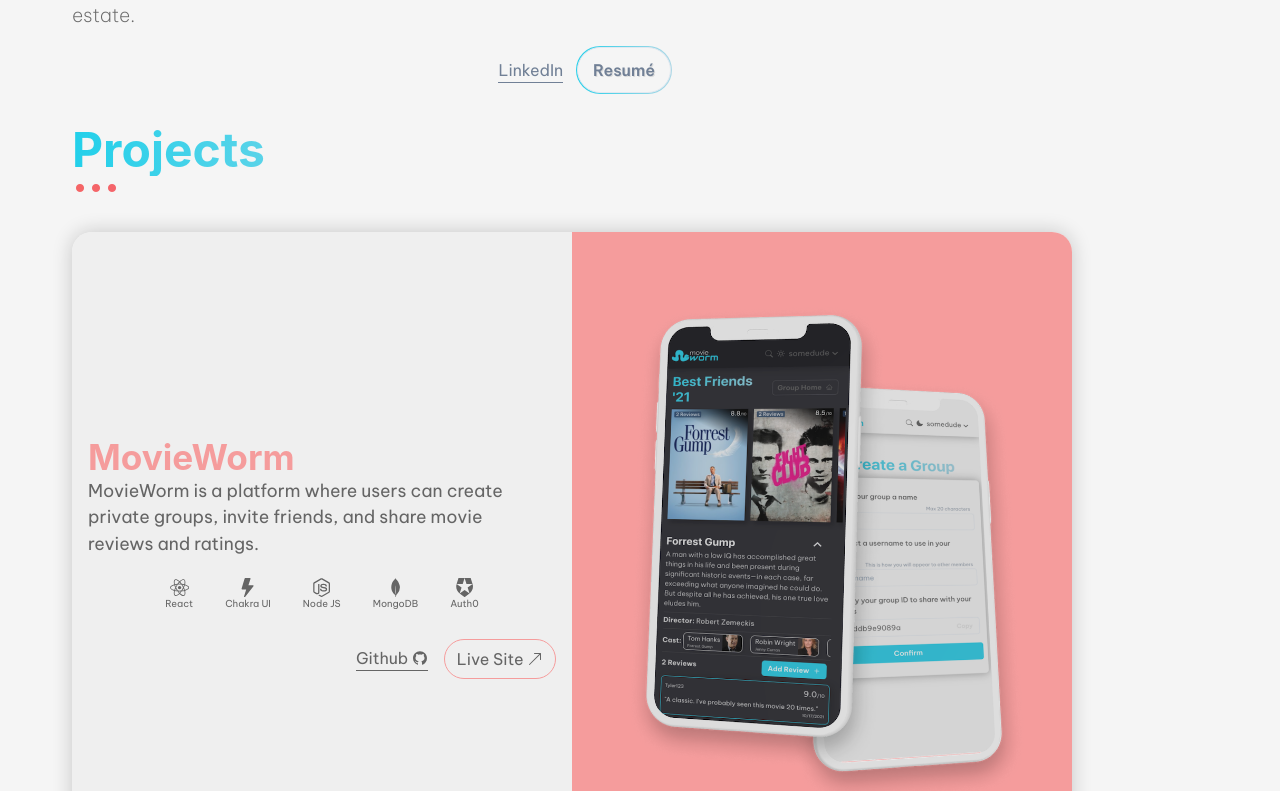
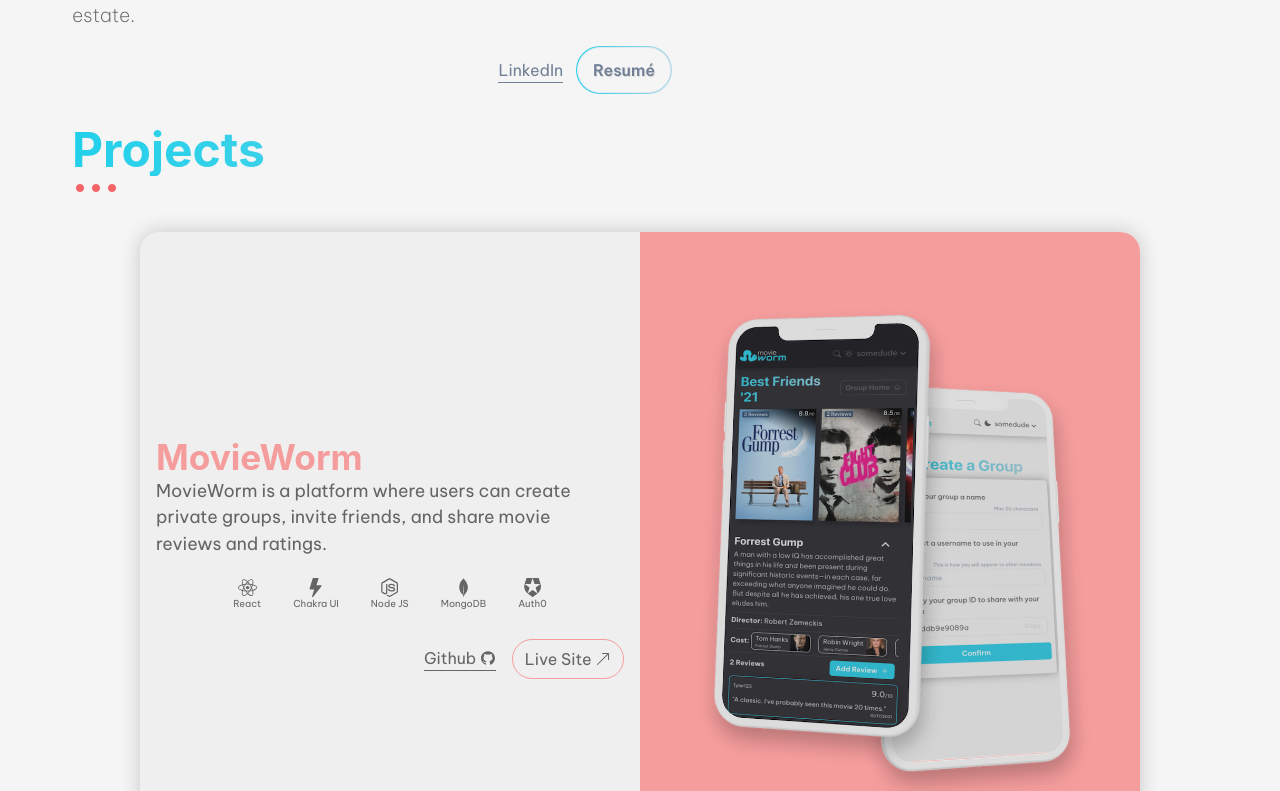
Before and after one commit to tylertierney/portfolio, a Next.js app: page / in a window 1280 px wide. Shown: the part 989-1780 px from the top of the page. Built offline with nearby package versions, Linux system fonts and the light colour scheme.

Commit message:
Fixing styling issues with margins on small project cards

```diff
--- a/components/BrandedHeading.js
+++ b/components/BrandedHeading.js
@@ -19,7 +19,7 @@
       size={props?.size ? props.size : "2xl"}
       bgGradient={bgGradient}
       bgClip="text"
-      maxW="480px"
+      // maxW="480px"
       mb="0.9rem"
       {...props}
       // textAlign="center"
--- a/components/Projects/Projects.js
+++ b/components/Projects/Projects.js
@@ -41,7 +41,7 @@
   const getSmallProjectsArray = (projects) => {
     return projects.map((project, index) => {
       return (
-        <Flex margin="1rem" key={index}>
+        <Flex padding={["1rem 0rem", "1rem 0rem", "1rem"]} key={index}>
           <SmallProjectCard project={project} isDarkMode={isDark} />
         </Flex>
       );
@@ -50,7 +50,7 @@
 
   return (
     <>
-      <BrandedHeading props={{ p: "0rem 0", pb: "0.1rem" }}>
+      <BrandedHeading props={{ p: "0rem 0", pb: "0.1rem", width: "100%" }}>
         Projects
       </BrandedHeading>
       <BrandedHeading
@@ -61,6 +61,7 @@
           mb: "0",
           pb: "1.5rem",
           overflow: "visible",
+          width: "100%",
         }}
       >
         ...
--- a/pages/index.js
+++ b/pages/index.js
@@ -89,7 +89,15 @@
             <section style={{ width: "100%" }}>
               <About />
             </section>
-            <section style={{ width: "100%" }} ref={projectsRef}>
+            <section
+              style={{
+                width: "100%",
+                display: "flex",
+                flexDirection: "column",
+                alignItems: "center",
+              }}
+              ref={projectsRef}
+            >
               <Projects />
             </section>
             <section style={{ width: "100%" }} ref={contactRef}>
```
